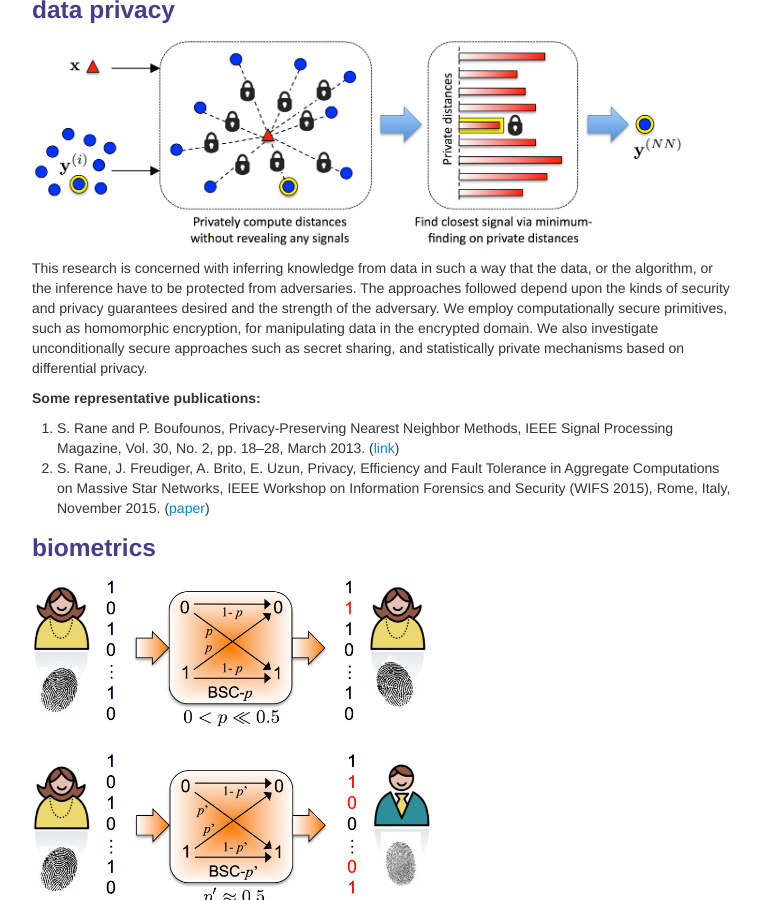
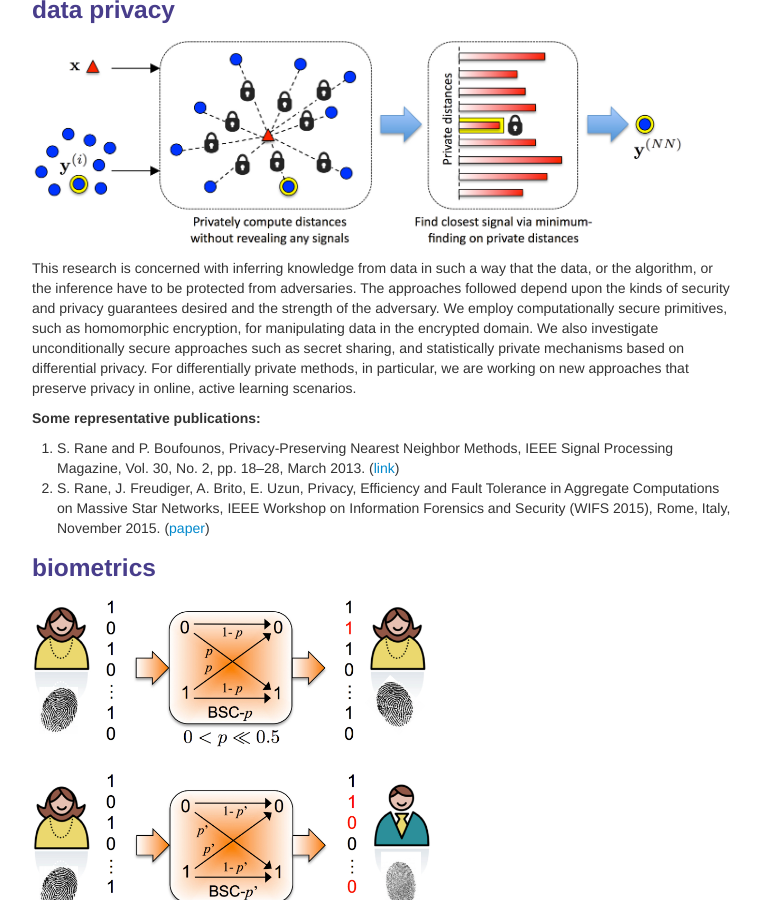
Before and after one commit to shantanudrane/shantanudrane.github.io, a Jekyll site: the page built from pages/research.md, in a window 1280 px wide and 900 px high, scrolled down 304 px. Shown: the whole window, without its empty margins (258-1019 px from the left). Built offline with Jekyll 4.4.1, drawn with Linux system fonts in a browser that asks for light colours.

Commit message:
Added active learning to DP research

```diff
--- a/pages/research.md
+++ b/pages/research.md
@@ -32,7 +32,8 @@ desired and the strength of the adversary. We employ computationally secure
 primitives, such as homomorphic encryption, for manipulating data in the
 encrypted domain. We also investigate unconditionally secure approaches such as
 secret sharing, and statistically private mechanisms based on differential
-privacy.
+privacy. For differentially private methods, in particular, we are working on
+new approaches that preserve privacy in online, active learning scenarios.
 
 **Some representative publications:**
 1. S. Rane and P. Boufounos, Privacy-Preserving Nearest Neighbor Methods, IEEE Signal
```
